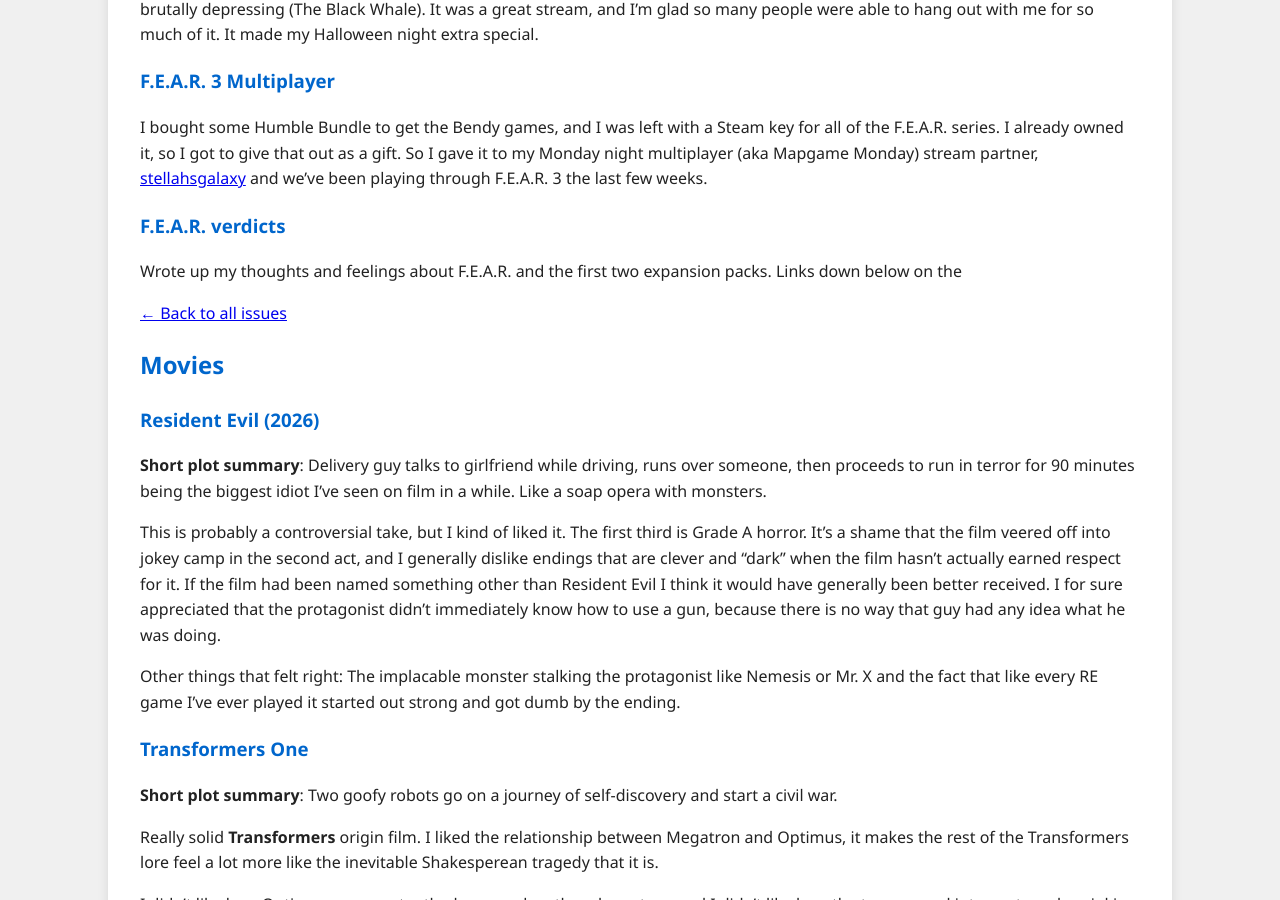
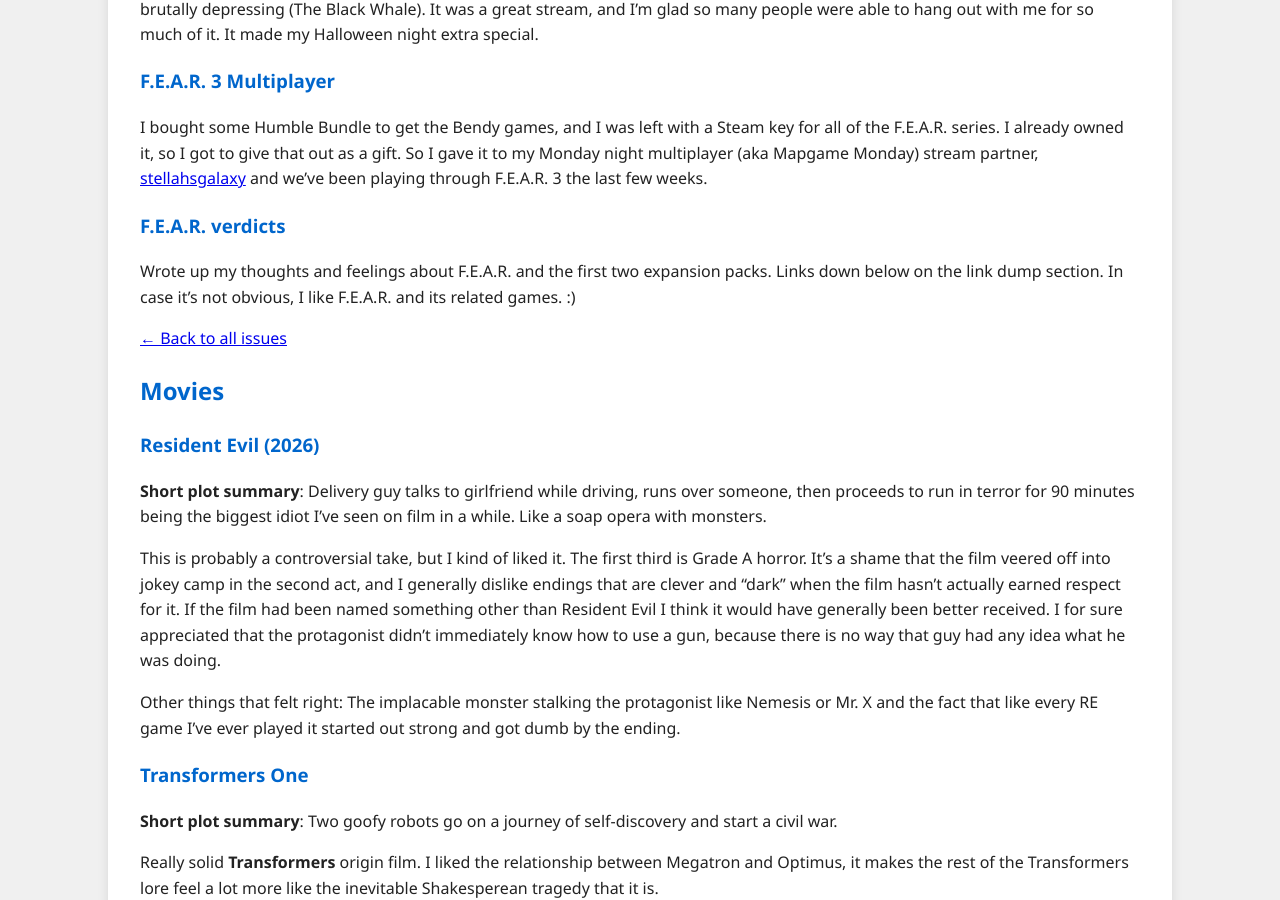
Before and after one commit to elizibar/elizibar.github.io, a Jekyll site: the page built from newsletter/2026-11-18-issue-1.md, in a window 1280 px wide and 900 px high, scrolled down 3386 px. Built offline with Jekyll 4.4.1, drawn with Linux system fonts in a browser that asks for light colours.

Commit message:
Update 2026-11-18-issue-1.md

```diff
--- a/newsletter/2026-11-18-issue-1.md
+++ b/newsletter/2026-11-18-issue-1.md
@@ -97,7 +97,7 @@ I bought some Humble Bundle to get the Bendy games, and I was left with a Steam
 
 ### F.E.A.R. verdicts
 
-Wrote up my thoughts and feelings about F.E.A.R. and the first two expansion packs. Links down below on the
+Wrote up my thoughts and feelings about F.E.A.R. and the first two expansion packs. Links down below on the link dump section.  In case it's not obvious, I like F.E.A.R. and its related games. :)
 
 [← Back to all issues](/newsletter/)
 
```
